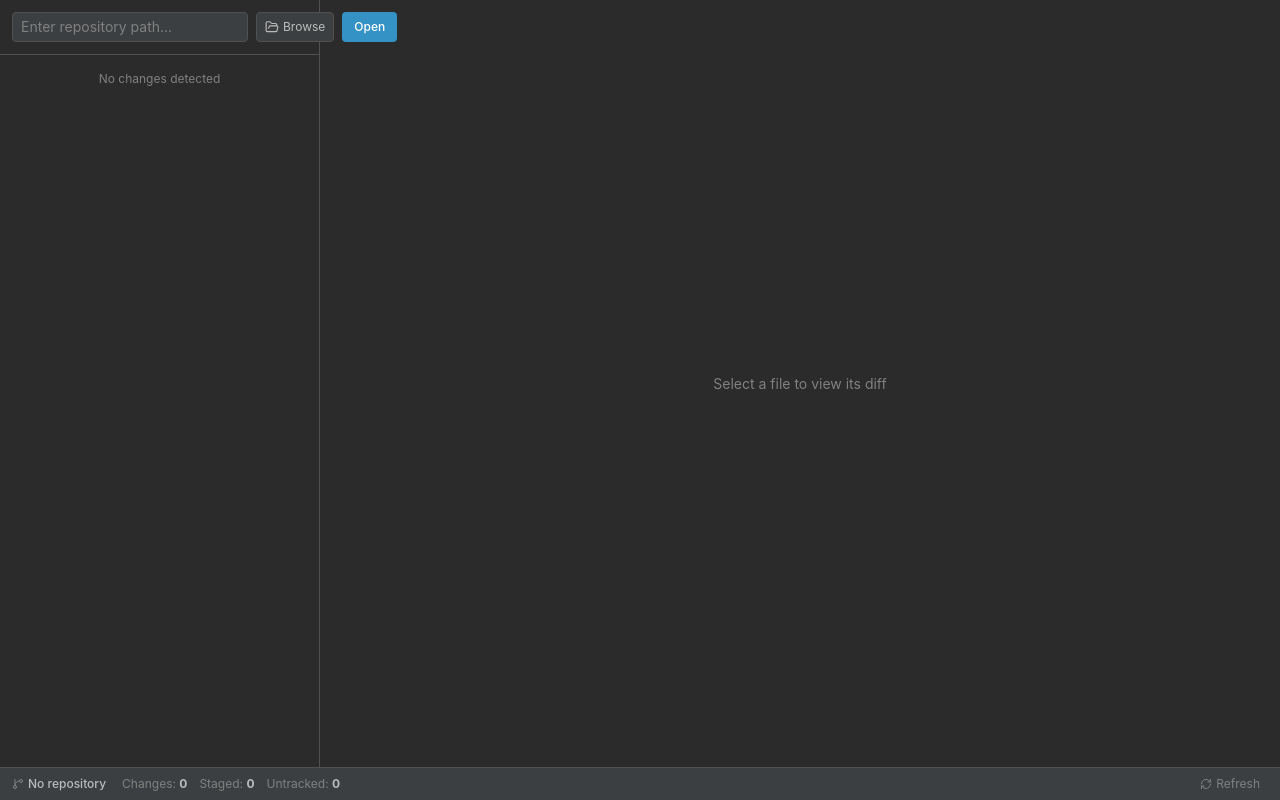
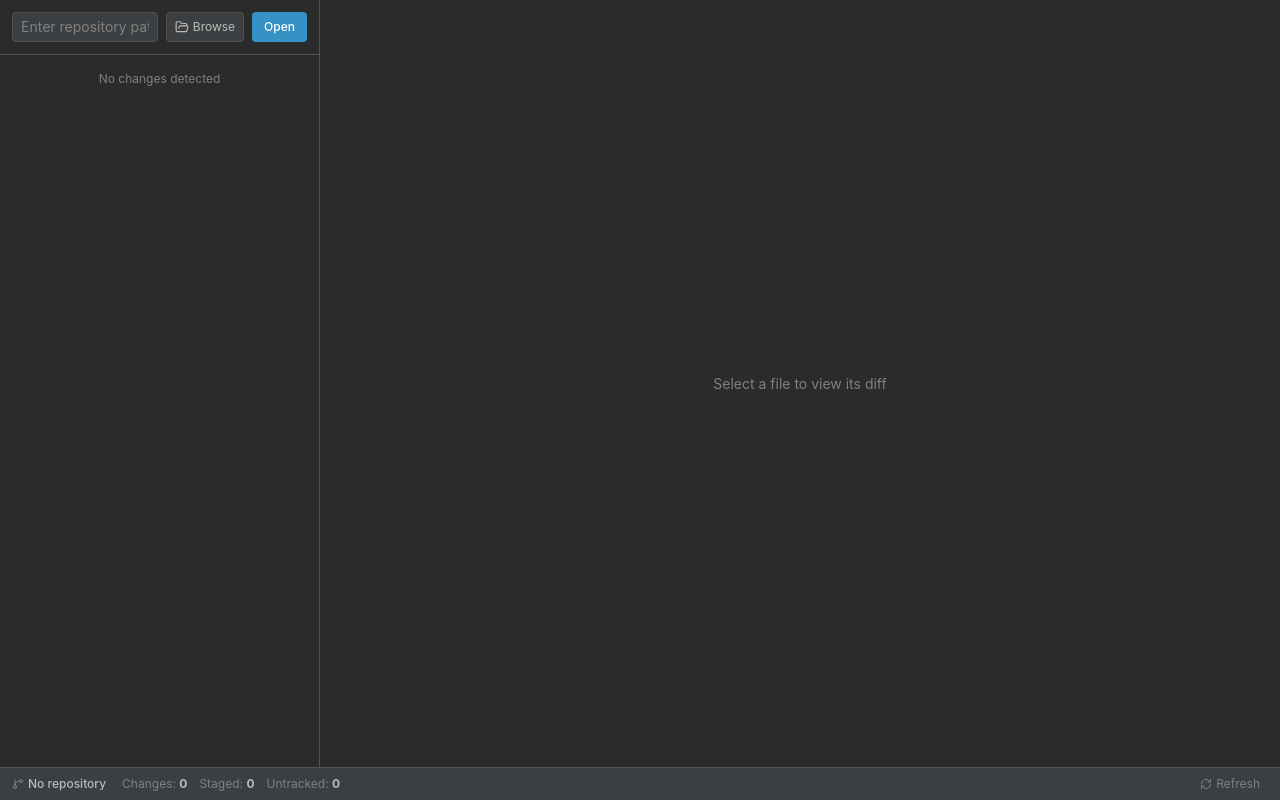
Before and after one commit to cgcoss/repo-reviewer, a React (Vite) app in the folder frontend/: page / in a window 1280 px wide. Built offline with nearby package versions, Linux system fonts and the light colour scheme.

Commit message:
fix overflowing "open" button

```diff
--- a/frontend/src/components/RepoPathInput.tsx
+++ b/frontend/src/components/RepoPathInput.tsx
@@ -24,7 +24,7 @@ export default function RepoPathInput({ path, onPathChange, onBrowse, onOpen, er
                     onChange={(e) => onPathChange(e.target.value)}
                     onKeyDown={handleKeyDown}
                     placeholder="Enter repository path..."
-                    className="flex-1 bg-darcula-surface border border-darcula-border rounded px-2 py-1 text-sm text-darcula-text placeholder-darcula-muted focus:outline-none focus:border-darcula-info"
+                    className="flex-1 min-w-0 bg-darcula-surface border border-darcula-border rounded px-2 py-1 text-sm text-darcula-text placeholder-darcula-muted focus:outline-none focus:border-darcula-info"
                 />
                 <button
                     onClick={onBrowse}
```
